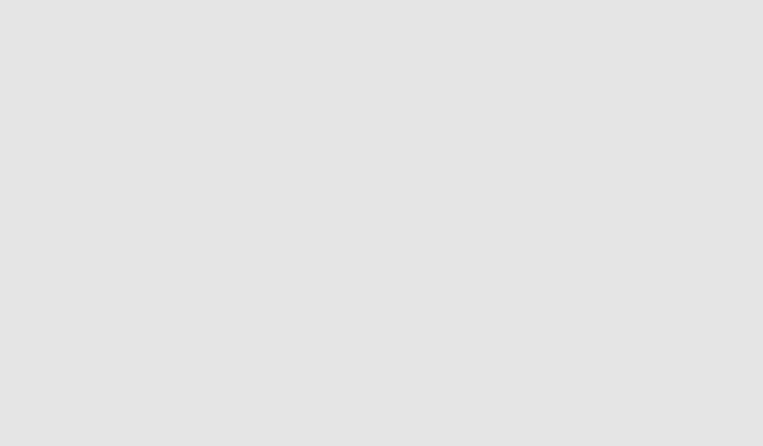
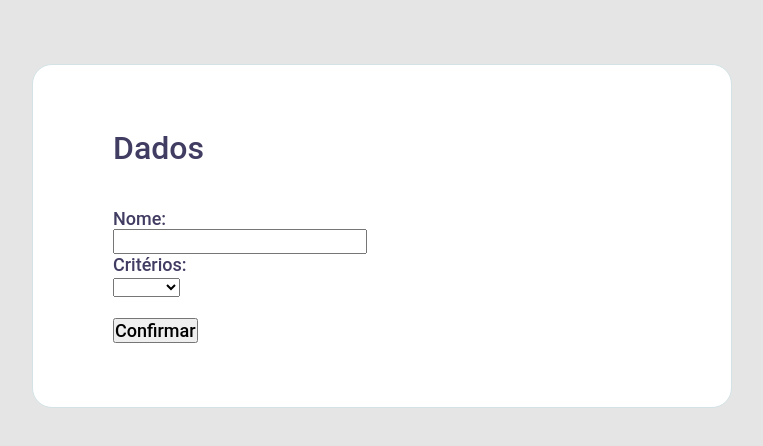
Before and after one commit to NicolasFujisawa/performance-appraisal-app, a React (Create React App) app in the folder front/: page /method/new in a window 1280 px wide. Shown: the top 446 px of the page, without its empty margins (258-1021 px from the left). Built offline with nearby package versions, Linux system fonts and the light colour scheme.

Commit message:
scafold: initial commit

```diff
--- /dev/null
+++ b/front/src/pages/Method.tsx
@@ -0,0 +1,68 @@
+import { useState } from 'react'
+import '../styles/pages/main-page.css'
+import '../styles/pages/method-page.css'
+
+export default function Method() {
+  const [placeholders, setPlaceholders] = useState<Array<string>>([
+    '',
+    'banana',
+    'apple',
+    'orange',
+    'pear',
+    'grape',
+  ])
+  const [chosenPlaceholders, setChosenPlaceholders] = useState<Array<string>>(
+    []
+  )
+
+  const handleChange = (e: any) => {
+    const { value } = e.target
+
+    const newPlaceholders = placeholders.filter(
+      (placeholder) => placeholder !== value
+    )
+
+    setPlaceholders(newPlaceholders)
+    setChosenPlaceholders([...chosenPlaceholders, value])
+  }
+
+  return (
+    <div id="page-component">
+      <main>
+        <div id="page-container">
+          <h1>Dados</h1>
+          <br />
+          <form>
+            <label>
+              Nome:
+              <br />
+              <input type="text" name="name" />
+            </label>
+            <br />
+            <label>
+              Critérios:
+              <br />
+              <select value={''} onChange={handleChange}>
+                {placeholders.map((placeholder: string) => (
+                  <option key={placeholder} value={placeholder}>
+                    {placeholder}
+                  </option>
+                ))}
+              </select>
+            </label>
+            {chosenPlaceholders.map((placeholder: string) => (
+              <div key={placeholder}>
+                <p>{placeholder}</p>
+              </div>
+            ))}
+            <br />
+            <br />
+            <button className="confirm-button" type="submit">
+              Confirmar
+            </button>
+          </form>
+        </div>
+      </main>
+    </div>
+  )
+}
--- a/front/src/routes.tsx
+++ b/front/src/routes.tsx
@@ -1,5 +1,6 @@
 import { BrowserRouter, Switch, Route } from 'react-router-dom'
 import Evaluation from './pages/Evaluation'
+import Method from './pages/Method'
 import Results from './pages/Results'
 
 function Routes() {
@@ -11,6 +12,7 @@ function Routes() {
           component={Results}
         />
         <Route path="/evaluation/:id" component={Evaluation} />
+        <Route path="/method/new" component={Method} />
       </Switch>
     </BrowserRouter>
   )
```
Also changed, not shown: front/src/styles/pages/method-page.css (added).
